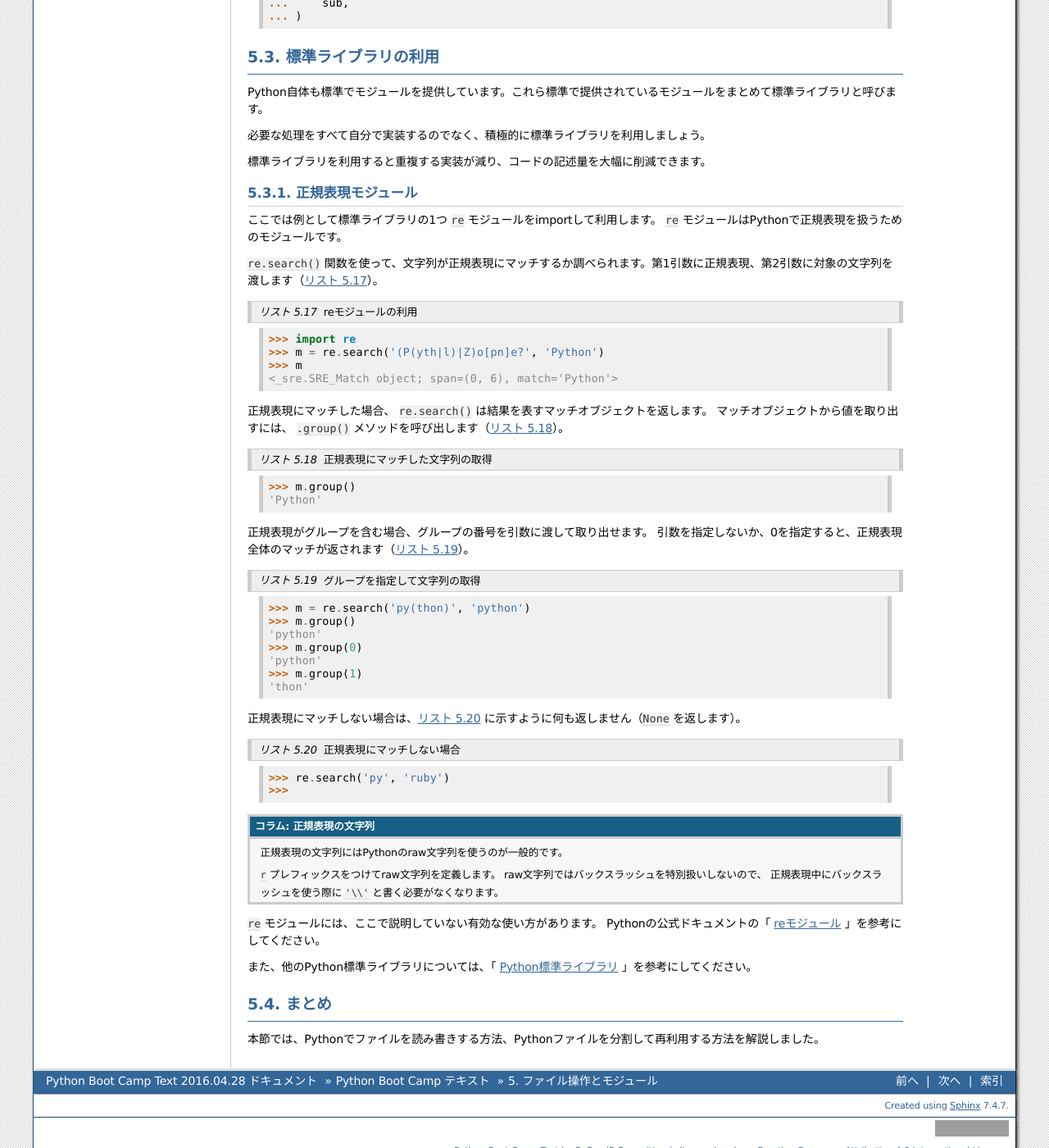
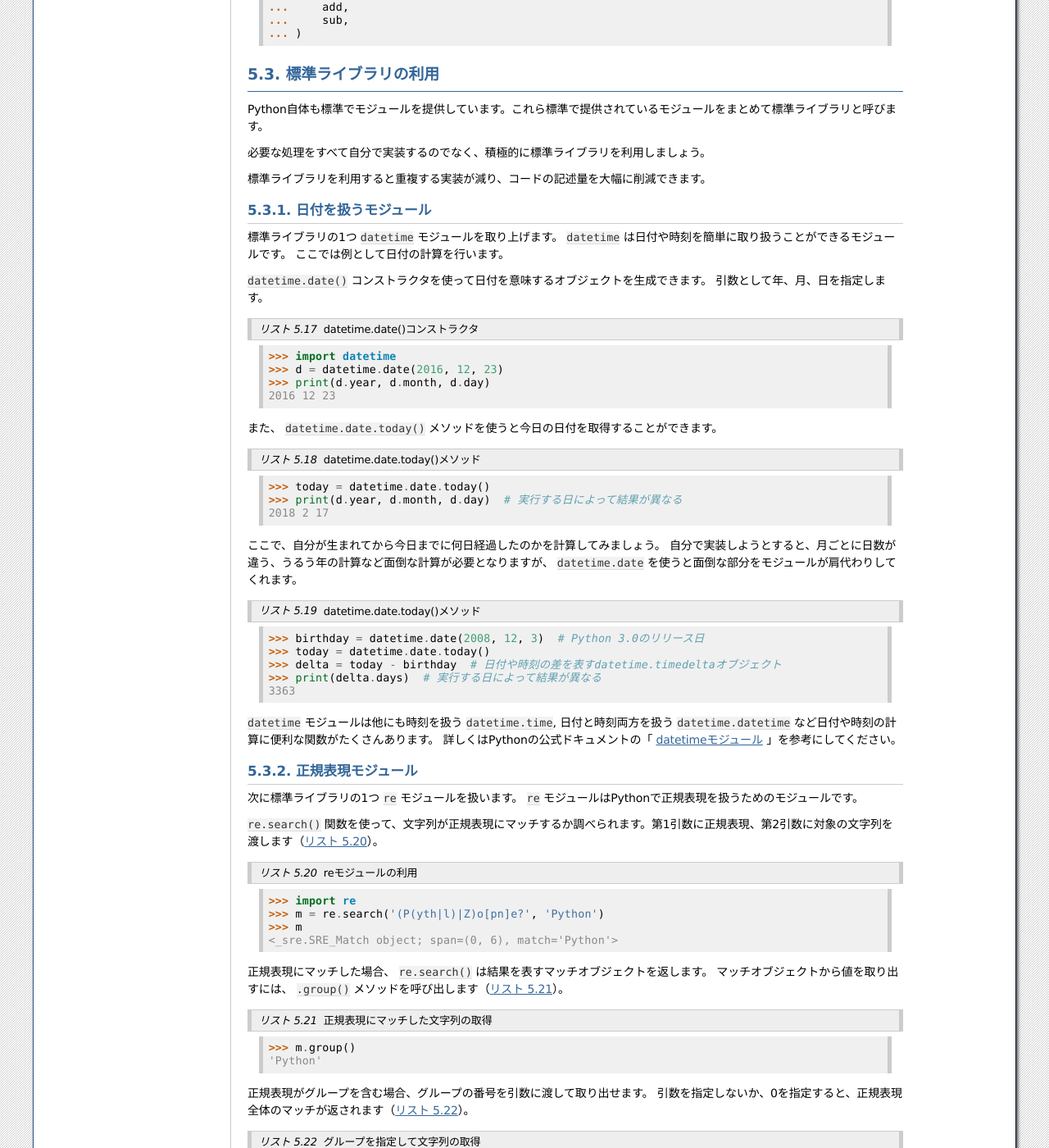
Before and after one commit to pyconjp/pycamp.pycon.jp, a Sphinx documentation site: the page built from source/textbook/5_module.rst, in a window 1280 px wide and 1400 px high, scrolled down 4074 px. Shown: the whole window at 82% size. Built offline with Sphinx 7.4.7, drawn with Linux system fonts in a browser that asks for light colours; some of the changed text lies outside the part shown; grey boxes are pictures that could not be loaded.

Commit message:
datetimeモジュールの説明の追加
標準ライブラリの一例としてdateimeモジュールの説明を追加した。
従来の正規表現ではpycampの受講者層とマッチしていないので、多少馴染みのある日付計算を採用した。

```diff
--- a/source/textbook/5_module.rst
+++ b/source/textbook/5_module.rst
@@ -4,6 +4,7 @@
 
 本節では、Pythonでファイルを読み書きする方法と、
 Pythonファイルの分割と再利用のためモジュールについて説明します。
+また、Pythonが用意するモジュールである標準ライブラリも紹介します。
 
 .. index:: Files
 
@@ -318,13 +319,59 @@ Python自体も標準でモジュールを提供しています。これら標
 
 標準ライブラリを利用すると重複する実装が減り、コードの記述量を大幅に削減できます。
 
+.. index:: daetime
+    single: Standard library; datetime
+
+日付を扱うモジュール
+--------------------------------------
+
+標準ライブラリの1つ ``datetime`` モジュールを取り上げます。
+``datetime`` は日付や時刻を簡単に取り扱うことができるモジュールです。
+ここでは例として日付の計算を行います。
+
+``datetime.date()`` コンストラクタを使って日付を意味するオブジェクトを生成できます。
+引数として年、月、日を指定します。
+
+.. code-block:: pycon
+    :caption: datetime.date()コンストラクタ
+
+    >>> import datetime
+    >>> d = datetime.date(2016, 12, 23)
+    >>> print(d.year, d.month, d.day)
+    2016 12 23
+
+また、 ``datetime.date.today()`` メソッドを使うと今日の日付を取得することができます。
+
+.. code-block:: pycon
+    :caption: datetime.date.today()メソッド
+
+    >>> today = datetime.date.today()
+    >>> print(d.year, d.month, d.day)  # 実行する日によって結果が異なる
+    2018 2 17
+
+ここで、自分が生まれてから今日までに何日経過したのかを計算してみましょう。
+自分で実装しようとすると、月ごとに日数が違う、うるう年の計算など面倒な計算が必要となりますが、
+``datetime.date`` を使うと面倒な部分をモジュールが肩代わりしてくれます。
+
+.. code-block:: pycon
+    :caption: datetime.date.today()メソッド
+
+    >>> birthday = datetime.date(2008, 12, 3)  # Python 3.0のリリース日
+    >>> today = datetime.date.today()
+    >>> delta = today - birthday  # 日付や時刻の差を表すdatetime.timedeltaオブジェクト
+    >>> print(delta.days)  # 実行する日によって結果が異なる
+    3363
+
+``datetime`` モジュールは他にも時刻を扱う ``datetime.time``, 日付と時刻両方を扱う ``datetime.datetime`` など日付や時刻の計算に便利な関数がたくさんあります。
+詳しくはPythonの公式ドキュメントの「 `datetimeモジュール <http://docs.python.jp/3/library/datetime.html>`_ 」を参考にしてください。
+
 .. index:: re
     single: Standard library; re
 
 正規表現モジュール
 ------------------
 
-ここでは例として標準ライブラリの1つ ``re`` モジュールをimportして利用します。
+次に標準ライブラリの1つ ``re`` モジュールを扱います。
 ``re`` モジュールはPythonで正規表現を扱うためのモジュールです。
 
 ``re.search()`` 関数を使って、文字列が正規表現にマッチするか調べられます。第1引数に正規表現、第2引数に対象の文字列を渡します（:numref:`re-module`）。
@@ -395,3 +442,4 @@ Pythonの公式ドキュメントの「 `reモジュール <http://docs.python.j
 ==========
 
 本節では、Pythonでファイルを読み書きする方法、Pythonファイルを分割して再利用する方法を解説しました。
+また、標準ライブラリである ``datetime`` モジュールや ``re`` モジュールの紹介をしました。
```
